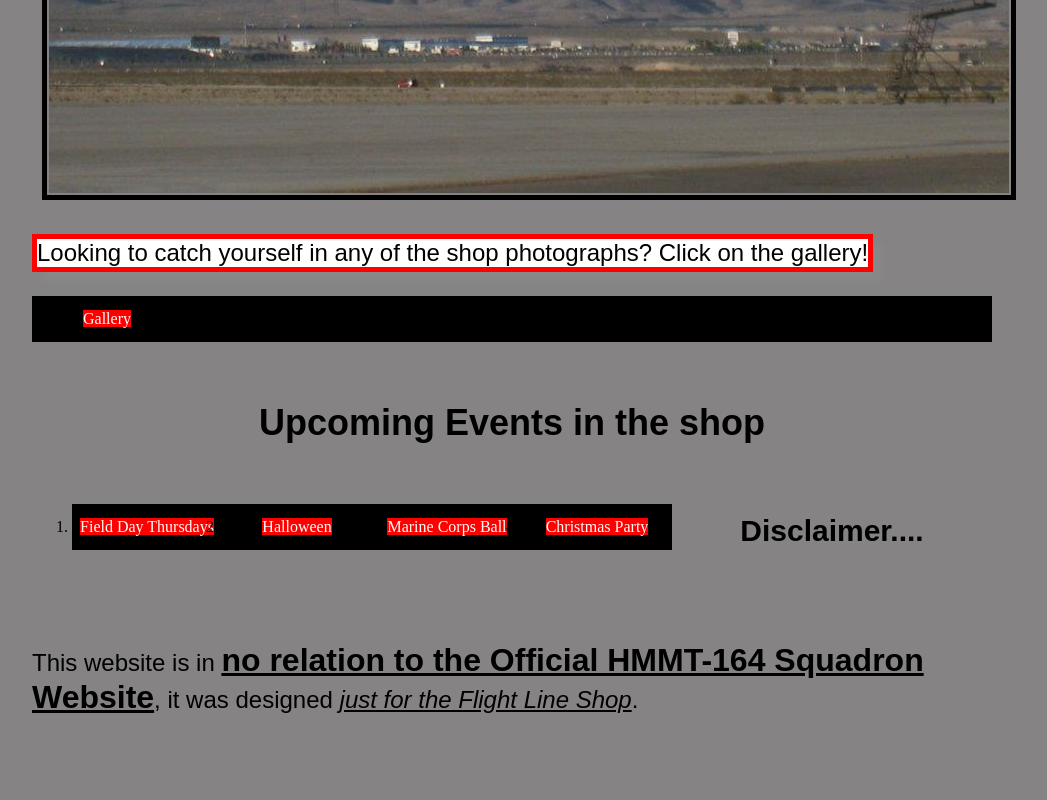
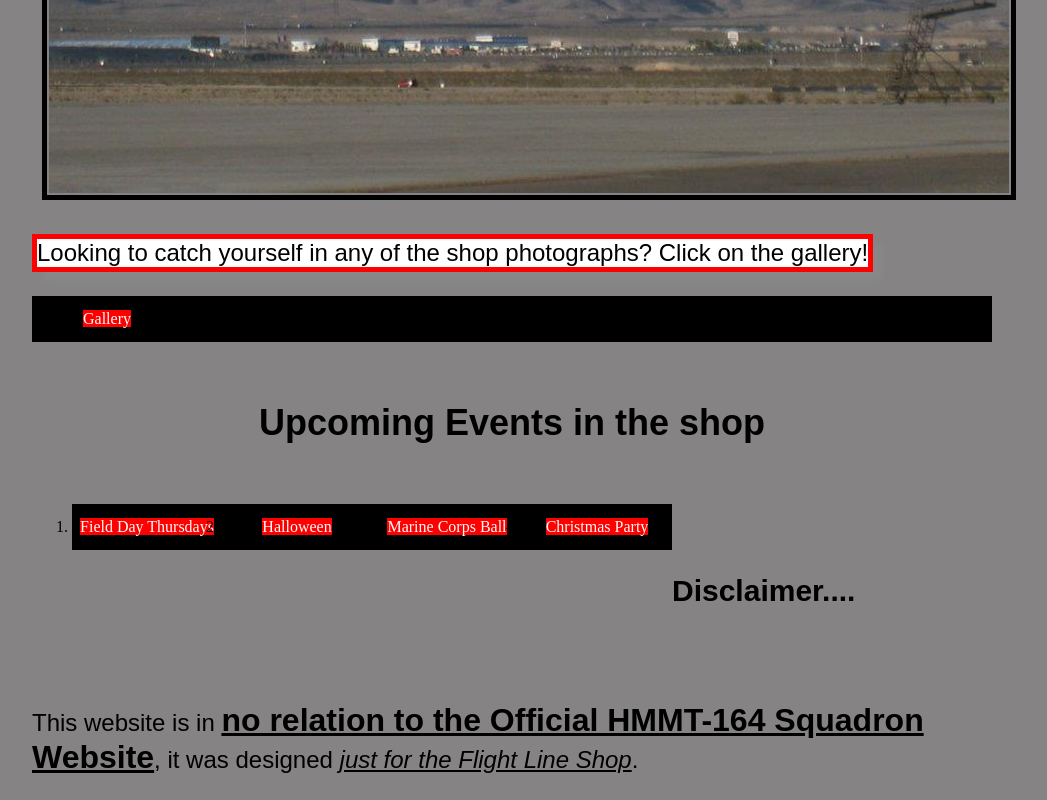
Before and after one commit to ashleybilky/Hmmt164Flightline, a plain HTML site: page index.html in a window 1280 px wide. Shown: the part 803-1603 px from the top of the page, without its empty margins (128-1175 px from the left). Before the commit the page ends 1543 px from the top, so only its background shows below. Drawn offline with Linux system fonts and the light colour scheme.

Commit message:
fixed box shadow and h6

```diff
--- a/css/main.css
+++ b/css/main.css
@@ -43,7 +43,8 @@ h5{
 
 h6{
 	font-family: 'Montserrat Subrayada', sans-serif;
-	font-size:30px
+	font-size:30px;
+	float:left;
 }
 
 /*-----------------Nav Elements--------------------*/
@@ -138,7 +139,7 @@ a:active{
 	border-style:solid;
 	border-color:red;
 	float:left;
-box-shadow: 10px 10px 5px #888888;
+	box-shadow: 10px 10px 5px #888888;
 }
 
 div{
```
